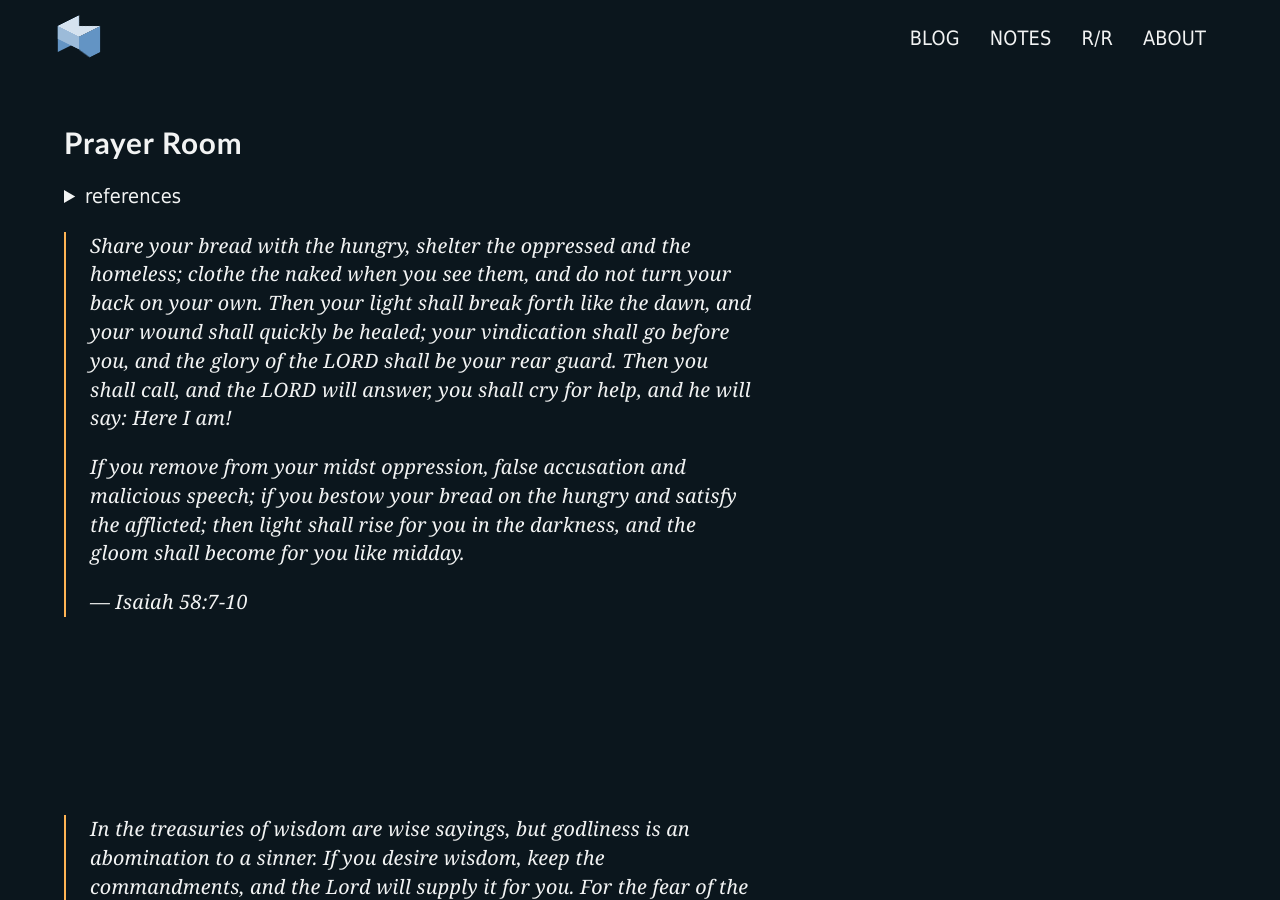
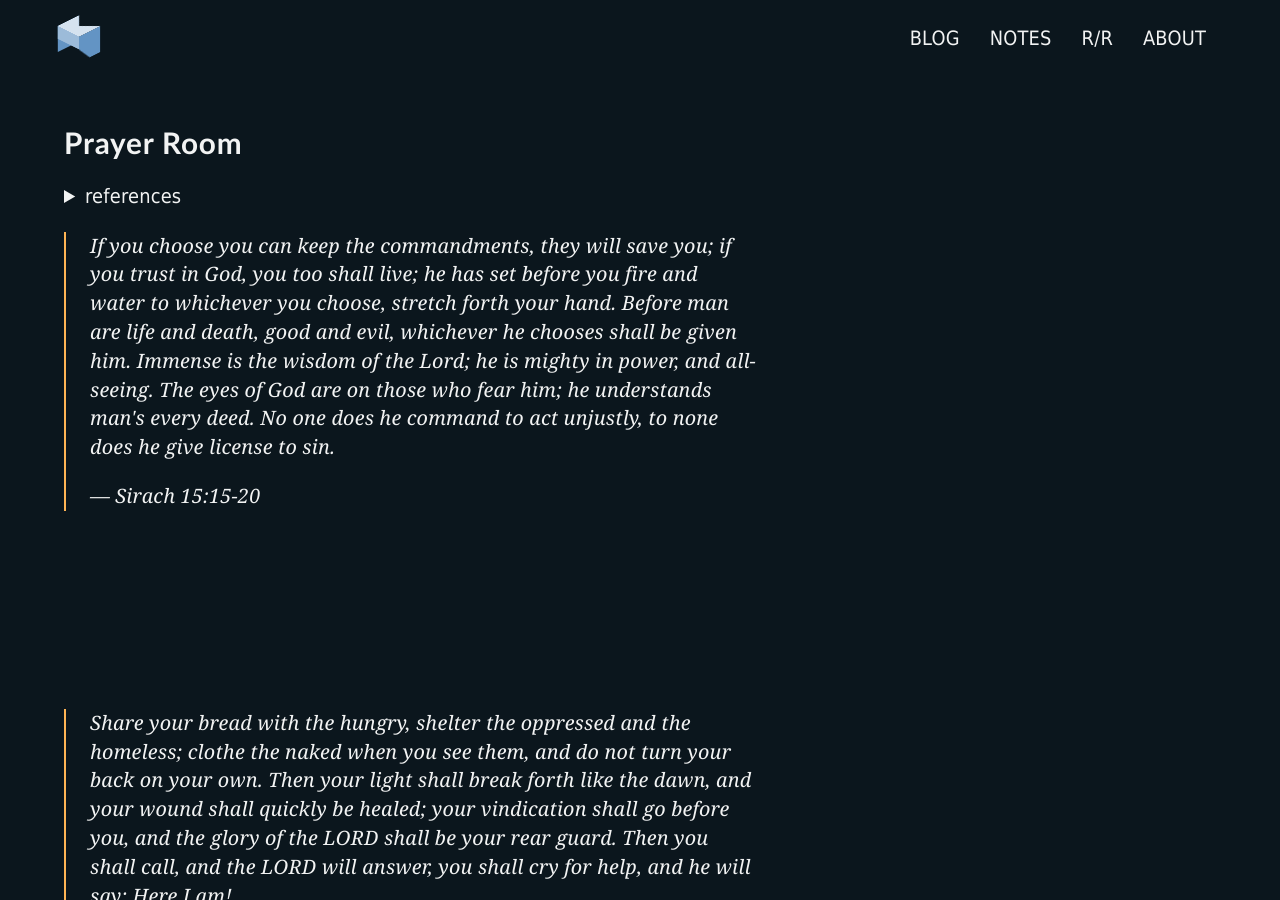
Before and after one commit to mpdagang/mpdagang.github.io, a Jekyll site: the page built from _pages/prayer-room.html, in a window 1280 px wide and 900 px high. Built offline with Jekyll 4.4.1, drawn with Linux system fonts in a browser that asks for light colours.

Commit message:
Update page

```diff
--- a/_pages/prayer-room.html
+++ b/_pages/prayer-room.html
@@ -14,6 +14,17 @@
     </details>
   </section>
   <section class="mp-w-s">
+
+    <blockquote class="mp-pry-quote">
+      <p>If you choose you can keep the commandments, they will save you; if you
+      trust in God, you too shall live; he has set before you fire and water to
+      whichever you choose, stretch forth your hand. Before man are life and
+      death, good and evil, whichever he chooses shall be given him. Immense is
+      the wisdom of the Lord; he is mighty in power, and all-seeing. The eyes of
+      God are on those who fear him; he understands man's every deed. No one
+      does he command to act unjustly, to none does he give license to sin.</p>
+      <p>— Sirach 15:15-20</p>
+    </blockquote>
 
     <blockquote class="mp-pry-quote">
       <p>Share your bread with the hungry, shelter the oppressed and the
```
